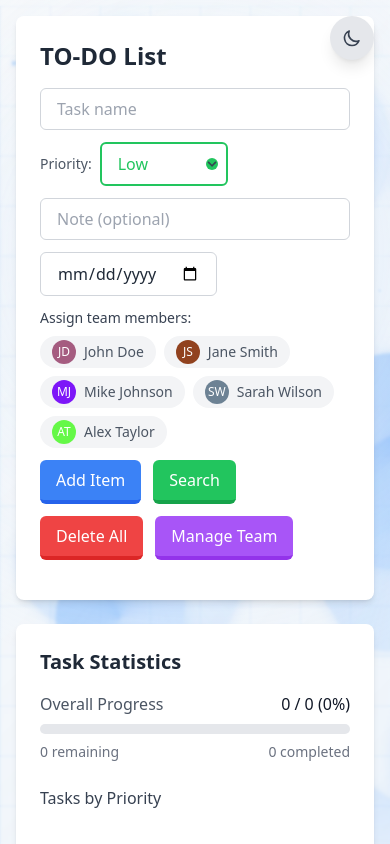
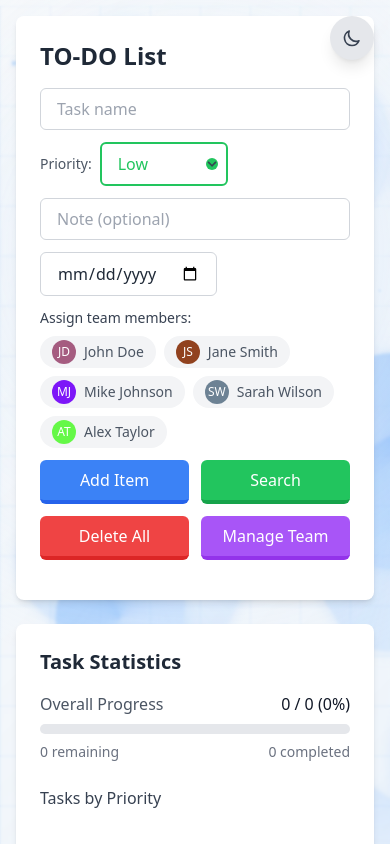
Before and after one commit to Arnold-Dsouza/TO-DO_List, a React (Vite) app: page / in a window 390 px wide. Shown: the top 844 px of the page. Built offline with nearby package versions, Linux system fonts and the light colour scheme.

Commit message:
update button layout in AddTaskForm for improved responsiveness

```diff
--- a/src/components/AddTaskForm.jsx
+++ b/src/components/AddTaskForm.jsx
@@ -158,33 +158,32 @@ const AddTaskForm = ({
           selectedMembers={selectedMembers}
           onChange={setSelectedMembers}
           onManageMembers={openTeamMembersModal}
-        />
-
-        <div className="flex flex-wrap gap-3">
+        />        <div className="grid grid-cols-2 sm:grid-cols-4 gap-3">
           <button
             type="button"
             onClick={handleAddTask}
-            className="relative px-4 py-2 bg-blue-500 hover:bg-blue-600 dark:bg-blue-600 dark:hover:bg-blue-700 text-white rounded-md transition-all duration-200 transform hover:-translate-y-1.5 hover:shadow-[0_8px_0_0_rgba(59,130,246,0.3)] active:translate-y-0 active:shadow-[0_4px_0_0_rgba(59,130,246,0.3)] before:absolute before:inset-0 before:bg-white/20 before:rounded-md before:opacity-0 hover:before:opacity-100 before:transition-opacity before:duration-200 border-b-4 border-blue-600 dark:border-blue-700"
+            className="relative px-4 py-2 bg-blue-500 hover:bg-blue-600 dark:bg-blue-600 dark:hover:bg-blue-700 text-white rounded-md transition-all duration-200 transform hover:-translate-y-1.5 hover:shadow-[0_8px_0_0_rgba(59,130,246,0.3)] active:translate-y-0 active:shadow-[0_4px_0_0_rgba(59,130,246,0.3)] before:absolute before:inset-0 before:bg-white/20 before:rounded-md before:opacity-0 hover:before:opacity-100 before:transition-opacity before:duration-200 border-b-4 border-blue-600 dark:border-blue-700 w-full"
           >
             Add Item
           </button>
           <button
             type="button"
             onClick={() => setIsSearchModalOpen(true)}
-            className="relative px-4 py-2 bg-green-500 hover:bg-green-600 dark:bg-green-600 dark:hover:bg-green-700 text-white rounded-md transition-all duration-200 transform hover:-translate-y-1.5 hover:shadow-[0_8px_0_0_rgba(34,197,94,0.3)] active:translate-y-0 active:shadow-[0_4px_0_0_rgba(34,197,94,0.3)] before:absolute before:inset-0 before:bg-white/20 before:rounded-md before:opacity-0 hover:before:opacity-100 before:transition-opacity before:duration-200 border-b-4 border-green-600 dark:border-green-700"
+            className="relative px-4 py-2 bg-green-500 hover:bg-green-600 dark:bg-green-600 dark:hover:bg-green-700 text-white rounded-md transition-all duration-200 transform hover:-translate-y-1.5 hover:shadow-[0_8px_0_0_rgba(34,197,94,0.3)] active:translate-y-0 active:shadow-[0_4px_0_0_rgba(34,197,94,0.3)] before:absolute before:inset-0 before:bg-white/20 before:rounded-md before:opacity-0 hover:before:opacity-100 before:transition-opacity before:duration-200 border-b-4 border-green-600 dark:border-green-700 w-full"
           >
             Search
           </button>
           <button
             type="button"
             onClick={confirmDeleteAllTasks}
-            className="relative px-4 py-2 bg-red-500 hover:bg-red-600 dark:bg-red-600 dark:hover:bg-red-700 text-white rounded-md transition-all duration-200 transform hover:-translate-y-1.5 hover:shadow-[0_8px_0_0_rgba(239,68,68,0.3)] active:translate-y-0 active:shadow-[0_4px_0_0_rgba(239,68,68,0.3)] before:absolute before:inset-0 before:bg-white/20 before:rounded-md before:opacity-0 hover:before:opacity-100 before:transition-opacity before:duration-200 border-b-4 border-red-600 dark:border-red-700"
+            className="relative px-4 py-2 bg-red-500 hover:bg-red-600 dark:bg-red-600 dark:hover:bg-red-700 text-white rounded-md transition-all duration-200 transform hover:-translate-y-1.5 hover:shadow-[0_8px_0_0_rgba(239,68,68,0.3)] active:translate-y-0 active:shadow-[0_4px_0_0_rgba(239,68,68,0.3)] before:absolute before:inset-0 before:bg-white/20 before:rounded-md before:opacity-0 hover:before:opacity-100 before:transition-opacity before:duration-200 border-b-4 border-red-600 dark:border-red-700 w-full"
           >
             Delete All
-          </button>          <button
+          </button>
+          <button
             type="button"
             onClick={openTeamMembersModal}
-            className="relative px-4 py-2 bg-purple-500 hover:bg-purple-600 dark:bg-purple-600 dark:hover:bg-purple-700 text-white rounded-md transition-all duration-200 transform hover:-translate-y-1.5 hover:shadow-[0_8px_0_0_rgba(168,85,247,0.3)] active:translate-y-0 active:shadow-[0_4px_0_0_rgba(168,85,247,0.3)] before:absolute before:inset-0 before:bg-white/20 before:rounded-md before:opacity-0 hover:before:opacity-100 before:transition-opacity before:duration-200 border-b-4 border-purple-600 dark:border-purple-700"
+            className="relative px-4 py-2 bg-purple-500 hover:bg-purple-600 dark:bg-purple-600 dark:hover:bg-purple-700 text-white rounded-md transition-all duration-200 transform hover:-translate-y-1.5 hover:shadow-[0_8px_0_0_rgba(168,85,247,0.3)] active:translate-y-0 active:shadow-[0_4px_0_0_rgba(168,85,247,0.3)] before:absolute before:inset-0 before:bg-white/20 before:rounded-md before:opacity-0 hover:before:opacity-100 before:transition-opacity before:duration-200 border-b-4 border-purple-600 dark:border-purple-700 w-full"
           >
             Manage Team
           </button>
```
